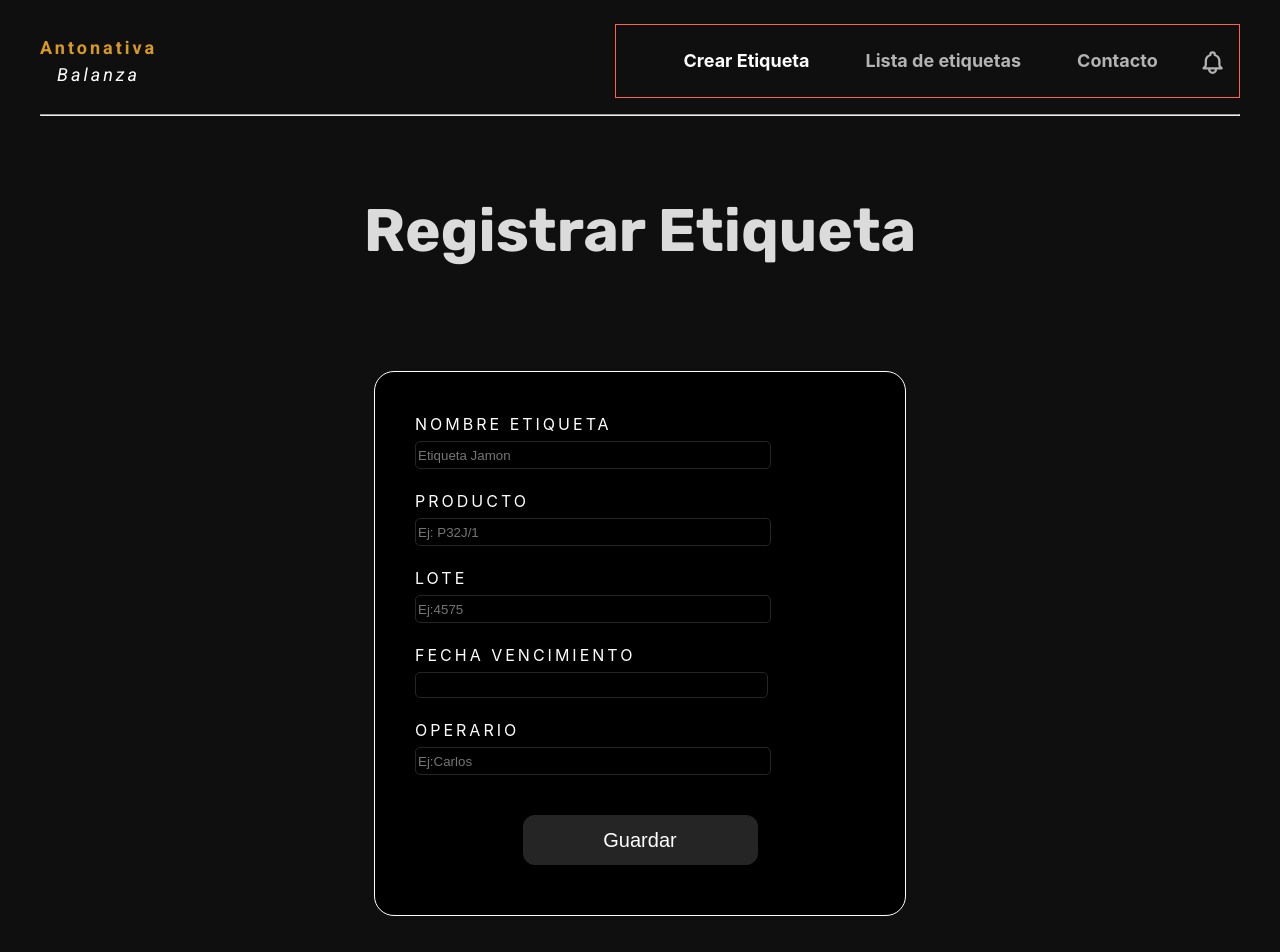
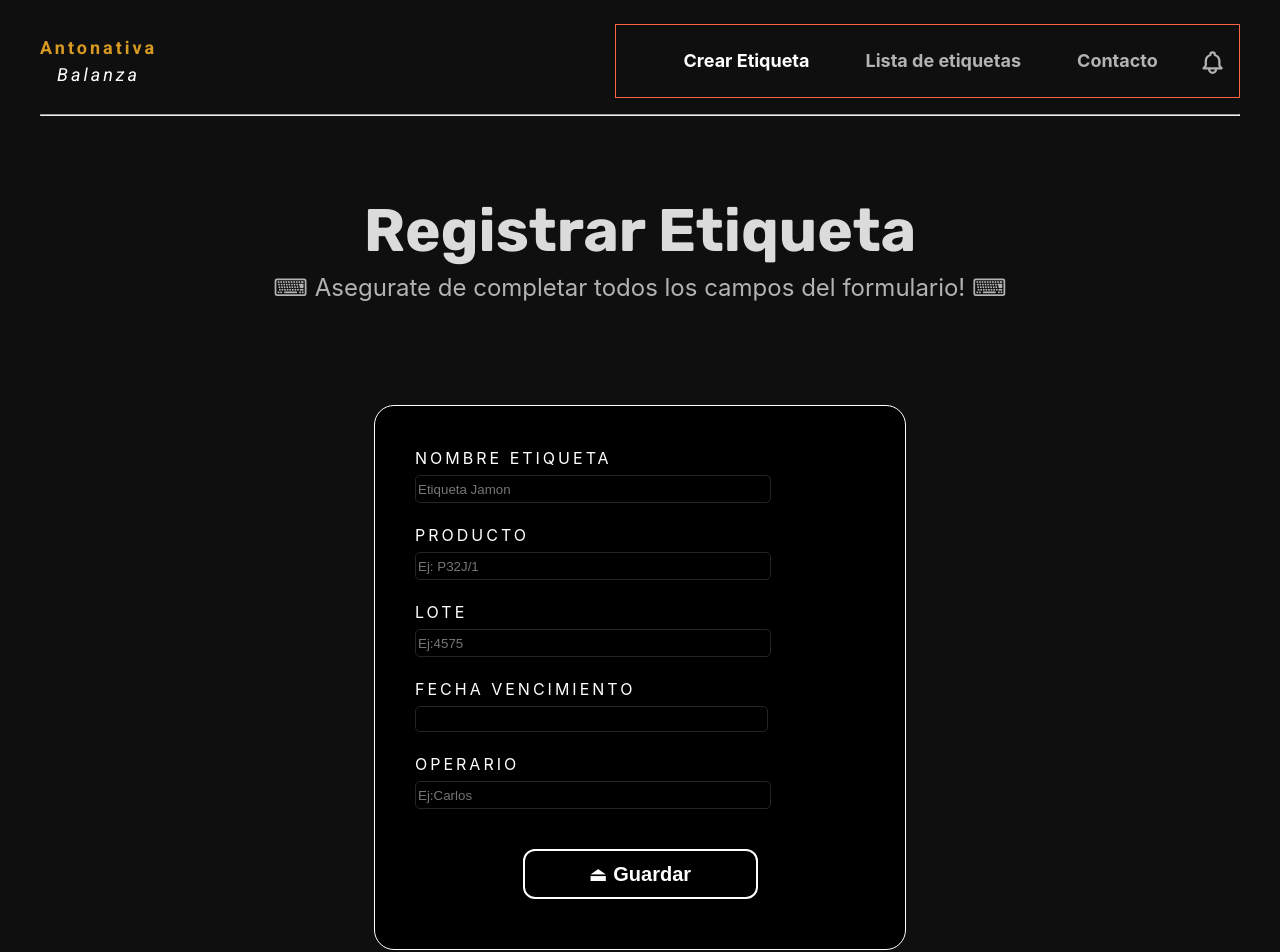
Before and after one commit to JhonatanCremona/interfazBalanzaAntonativa, a React (Vite) app: page /guardar in a window 1280 px wide. Shown: the top 952 px of the page. Built offline with nearby package versions, Linux system fonts and the light colour scheme; no server answers.

Commit message:
Finalizar styles Button FormEtiqueta.jsx

```diff
--- a/public/styles/form.css
+++ b/public/styles/form.css
@@ -45,33 +45,13 @@ button {
     width: 50%;
     height: 50px;
 }
-
-.buttonPost::before {
-    content: "";
-    position: absolute;
-    top: 0;
-    left: 0;
-    z-index: -1;
-    width: 100%;
-    height: 100%;
-    background: linear-gradient(
-        45deg,
-        red,blue,deeppink,blue,
-        red,blue,deeppink,blue
-    );
-    background-size: 800%;
-    border-radius: 10px;
-    filter: blur(8px);
-    animation: glowing 20s linear infinite;
+.buttonPost {
+    background-color: #000;
+    font-weight: bold;
+    border: 2px solid #fff;
+    transition: all 0.3s;
 }
-@keyframes glowing {
-    0% {
-        background-position: 0 0;
-    }
-    50% {
-        background-position: 400% 0;
-    }
-    100% {
-        background-position: 0 0;
-    }
+.buttonPost:hover {
+    background-color: #fff;
+    color: #000;
 }
--- a/src/components/FormEtiqueta.jsx
+++ b/src/components/FormEtiqueta.jsx
@@ -10,6 +10,8 @@ import "../../public/styles/form.css";
 
 
 export const FormEtiqueta = () => {
+
+
     const [newEtiqueta, setNewEtiqueta] = useState({
         nameEtiqueta:"",
         producto:"",
@@ -101,7 +103,7 @@ export const FormEtiqueta = () => {
     }
     return (
         <div>
-            <Title textTile={"Registrar Etiqueta"}/>
+            <Title textTile={"Registrar Etiqueta"} subTitle={"⌨ Asegurate de completar todos los campos del formulario! ⌨"}/>
             <Toaster position="top-left" richColors/>
             <form className="formPost" onSubmit={handleSubmit}>
                 <article className="caja">
@@ -113,7 +115,7 @@ export const FormEtiqueta = () => {
                             </div>
                         )
                     })}
-                    <button className="buttonPost">Guardar</button>
+                    <button className="buttonPost">⏏ Guardar</button>
                 </article>
             </form>
         </div>
```
